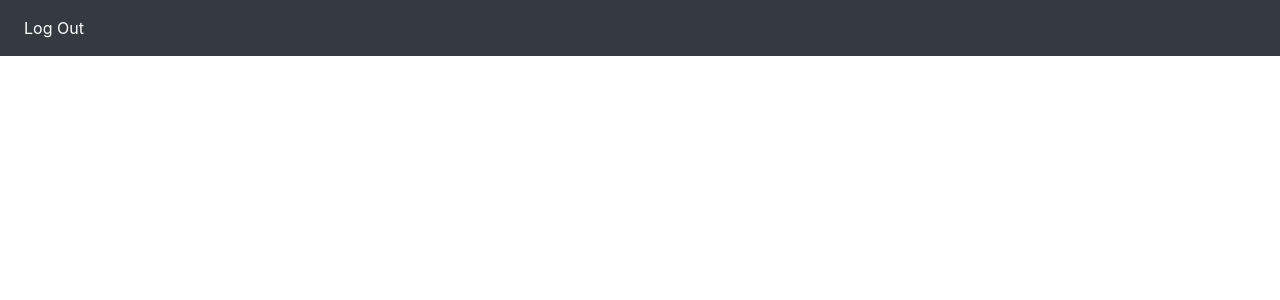
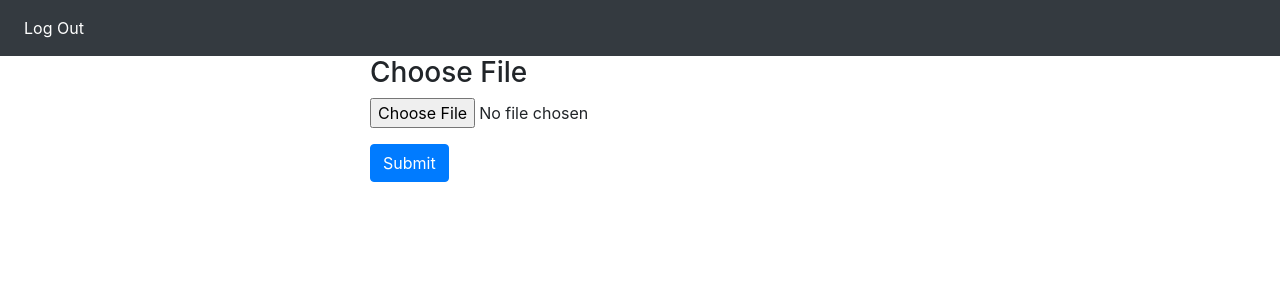
Before and after one commit to sbhatnag02/jsrecommender, an Angular app: page /file-upload in a window 1280 px wide. Before the commit this address led to /. Shown: the top 300 px of the page. Built offline with nearby package versions, Linux system fonts and the light colour scheme; sample sign-in values are in the browser's storage.

Commit message:
Created an HTML form to upload a file. File upload component is not currently connected to a database, just redirects to dashboard component

```diff
--- a/src/app/app-routing.module.ts
+++ b/src/app/app-routing.module.ts
@@ -5,12 +5,14 @@ import { NavComponent } from './nav/nav.component';
 import { DashboardComponent } from './dashboard/dashboard.component';
 import { LogoutComponent } from './logout/logout.component';
 import { AuthGaurdService } from './services/auth-guard.service';
+import { FileUploadComponent } from './file-upload/file-upload.component';
 
 const routes: Routes = [
   {path: '', component: HomeComponent},
   {path: 'nav', component: NavComponent},
   {path: 'dashboard', component: DashboardComponent, canActivate: [AuthGaurdService]},
-  {path: 'logout', component: LogoutComponent, canActivate: [AuthGaurdService]}
+  {path: 'logout', component: LogoutComponent, canActivate: [AuthGaurdService]},
+  {path: 'file-upload', component: FileUploadComponent, canActivate: [AuthGaurdService]}
 ];
 
 @NgModule({
--- a/src/app/app.module.ts
+++ b/src/app/app.module.ts
@@ -10,6 +10,7 @@ import { NavComponent } from './nav/nav.component';
 import { DashboardComponent } from './dashboard/dashboard.component';
 import { LogoutComponent } from './logout/logout.component';
 import { FormsModule } from '@angular/forms';
+import { FileUploadComponent } from './file-upload/file-upload.component';
 
 @NgModule({
   declarations: [
@@ -17,7 +18,8 @@ import { FormsModule } from '@angular/forms';
     HomeComponent,
     NavComponent,
     DashboardComponent,
-    LogoutComponent
+    LogoutComponent,
+    FileUploadComponent
   ],
   imports: [
     BrowserModule,
--- /dev/null
+++ b/src/app/file-upload/file-upload.component.html
@@ -0,0 +1,15 @@
+<div class="container">
+    <div class="row">
+        <div class="col-md-6 offset-md-3">
+            <h3>Choose File</h3>
+            <form (ngSubmit)="goToDashboard()">
+                <div class="form-group">
+                    <input type="file" name="image"  />
+                </div>
+                <div class="form-group">
+                    <button class="btn btn-primary">Submit</button>
+                </div>
+            </form>
+        </div>
+    </div>
+</div>
--- /dev/null
+++ b/src/app/file-upload/file-upload.component.ts
@@ -0,0 +1,42 @@
+import { Component, OnInit } from '@angular/core';
+import { HttpClient, HttpEventType } from '@angular/common/http';
+import { Router } from '@angular/router';
+
+@Component({
+  selector: 'app-file-upload',
+  templateUrl: './file-upload.component.html',
+  styleUrls: ['./file-upload.component.css']
+})
+export class FileUploadComponent implements OnInit {
+
+  fileData: File = null;
+
+  constructor(private router: Router, private http: HttpClient) { }
+
+  ngOnInit() {
+  }
+
+  fileProgress(fileInput: any) {
+    this.fileData = <File> fileInput.target.files[0];
+  }
+
+  onSubmit() {
+    const formData = new FormData();
+    formData.append('file', this.fileData);
+    this.http.post('gs://js-recommender.appspot.com/', formData, {
+      reportProgress: true,
+      observe: 'events'
+    }).subscribe(events => {
+      if(events.type == HttpEventType.UploadProgress) {
+          console.log('Upload progress: ', Math.round(events.loaded / events.total * 100) + '%');
+      } else if(events.type === HttpEventType.Response) {
+          console.log(events);
+      }
+    });
+  }
+
+  goToDashboard() {
+    this.router.navigate(['dashboard']);
+  }
+
+}
--- a/src/app/home/home.component.ts
+++ b/src/app/home/home.component.ts
@@ -21,7 +21,7 @@ export class HomeComponent implements OnInit {
   checkLogin() {
     if (this.loginservice.authenticate(this.username, this.password)
     ) {
-      this.router.navigate(['dashboard']);
+      this.router.navigate(['file-upload']);
       this.invalidLogin = false;
     } else{
       this.invalidLogin = true;
```
Also changed, not shown: src/app/file-upload/file-upload.component.css (added), 2 other files (tests, documents, lock files or other folders).
